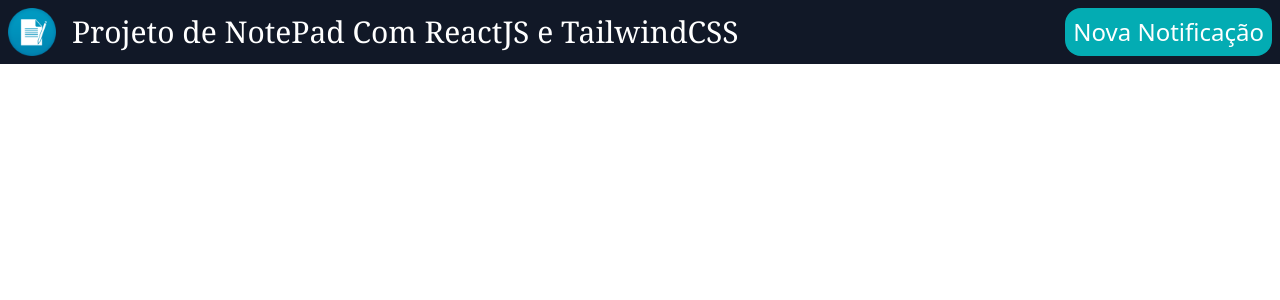
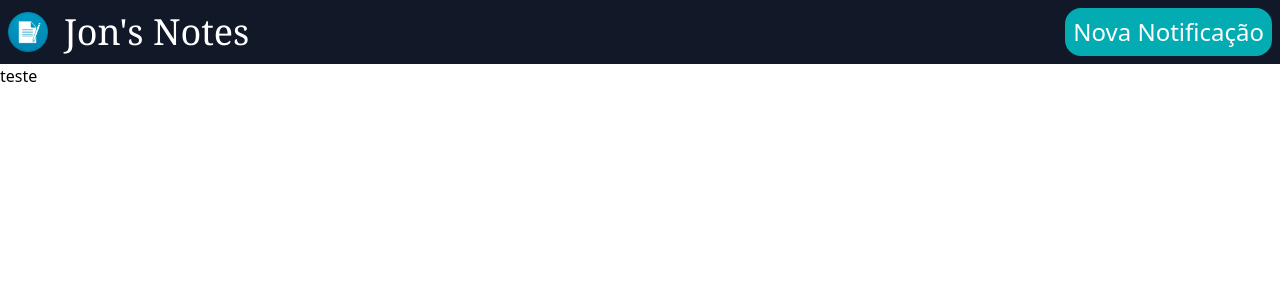
Before and after one commit to Jonalvesilva/Projeto_Jons_Notepads, a React (Create React App) app: page / in a window 1280 px wide. Shown: the top 300 px of the page. Built offline with nearby package versions, Linux system fonts and the light colour scheme.

Commit message:
Alteracao da index.tsx e da AppBar.tsx

```diff
--- a/src/componentes/AppBar.tsx
+++ b/src/componentes/AppBar.tsx
@@ -1,17 +1,23 @@
+import { Button } from "./Button";
+
 export default function AppBar() {
   return (
-    <nav id="navBar" className="bg-gray-900 h-16 w-full flex fixed z-10">
-      <div className="h-full text-3xl font-serif flex gap-2 grow items-center">
-        <img className="w-16 px-2" src="img/notepad.png" alt="logo"></img>
-        <h1 className="text-white">
-          Projeto de NotePad Com ReactJS e TailwindCSS
-        </h1>
+    <header
+      id="navBar"
+      className="bg-gray-900 h-16 min-w-[380px] w-full flex items-center sticky top-0 left-0"
+    >
+      <div className="h-full text-2xl md:text-3xl lg:text-4xl font-serif flex gap-2 grow items-center">
+        <img className="w-14 px-2" src="img/notepad.png" alt="logo"></img>
+        <h1 className="text-white">Jon's Notes</h1>
       </div>
       <div className="flex items-center px-2">
-        <button className="bg-[#03ACB3] text-white text-2xl p-2 rounded-2xl">
+        <Button
+          onClick={() => {}}
+          className="bg-[#03ACB3] hover:bg-[#0fd8df] text-white text-lg btn-text-shadow p-1 rounded-2xl md:text-xl md:p-2 lg:text-2xl"
+        >
           Nova Notificação
-        </button>
+        </Button>
       </div>
-    </nav>
+    </header>
   );
 }
--- a/src/index.tsx
+++ b/src/index.tsx
@@ -1,17 +1,13 @@
-import React from 'react';
-import ReactDOM from 'react-dom/client';
-import './index.css';
-import App from './App';
-import reportWebVitals from './reportWebVitals';
+import React from "react";
+import ReactDOM from "react-dom/client";
+import "./index.css";
+import App from "./App";
+import reportWebVitals from "./reportWebVitals";
 
 const root = ReactDOM.createRoot(
-  document.getElementById('root') as HTMLElement
+  document.getElementById("root") as HTMLElement
 );
-root.render(
-  <React.StrictMode>
-    <App />
-  </React.StrictMode>
-);
+root.render(<App />);
 
 // If you want to start measuring performance in your app, pass a function
 // to log results (for example: reportWebVitals(console.log))
```
